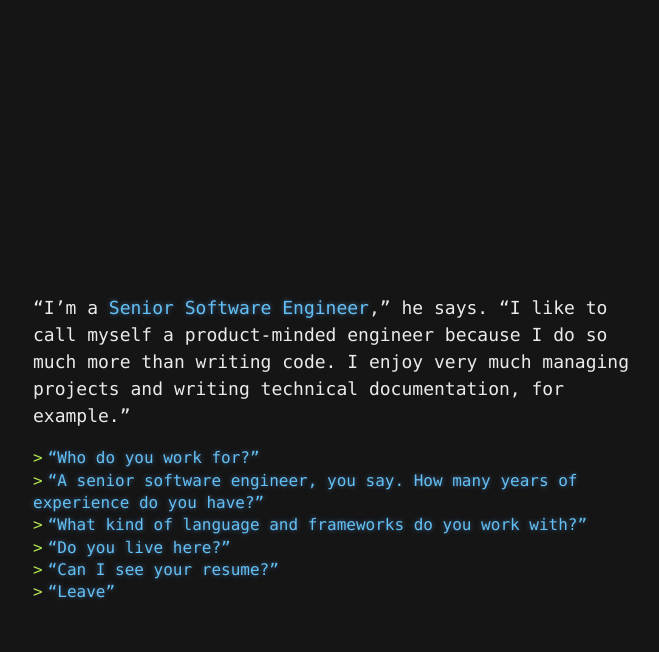
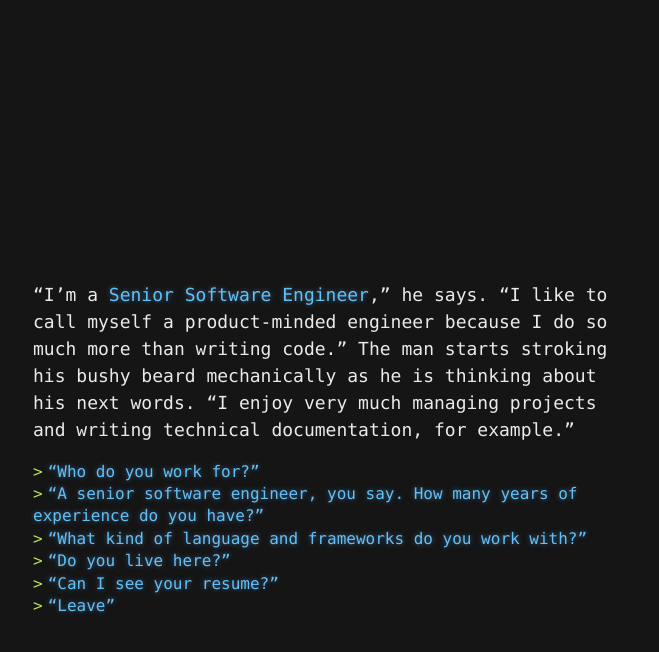
Before and after one commit to yvesgurcan/adventure, a Jekyll site: the page built from job.md, in a window 1280 px wide. Shown: the top 652 px of the page, without its empty margins (307-966 px from the left). Built offline with Jekyll 4.4.1, drawn with Linux system fonts in a browser that asks for light colours; our own code applies the rules of GitHub Pages for plain Markdown files.

Commit message:
Update job.md

```diff
--- a/job.md
+++ b/job.md
@@ -1,4 +1,4 @@
-"I'm a [Senior Software Engineer](https://www.linkedin.com/in/yvesgurcan/)," he says. "I like to call myself a product-minded engineer because I do so much more than writing code. I enjoy very much managing projects and writing technical documentation, for example."
+"I'm a [Senior Software Engineer](https://www.linkedin.com/in/yvesgurcan/)," he says. "I like to call myself a product-minded engineer because I do so much more than writing code." The man starts stroking his bushy beard mechanically as he is thinking about his next words. "I enjoy very much managing projects and writing technical documentation, for example."
 
 - ["Who do you work for?"](work)
 - ["A senior software engineer, you say. How many years of experience do you have?"](senior)
```
